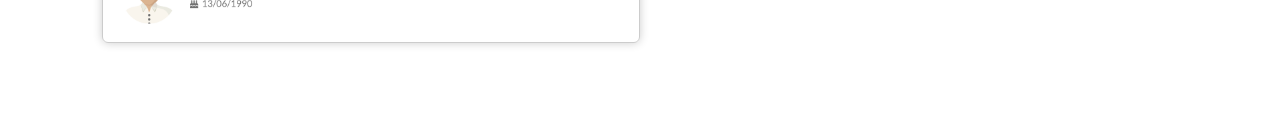
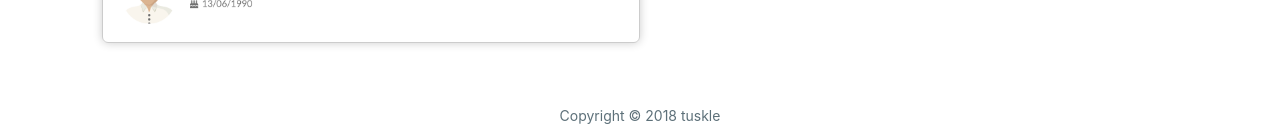
Before and after one commit to tusklehq/tuskle.github.io, a Jekyll site: the page built from index.html, in a window 1280 px wide. Shown: the part 2060-2199 px from the top of the page. Built offline with Jekyll 4.4.1, drawn with Linux system fonts in a browser that asks for light colours; before the commit the page ends 2149 px from its top, so only the background shows below that.

Commit message:
closes #3 - copyright info in footer

```diff
--- a/_config.yml
+++ b/_config.yml
@@ -13,7 +13,7 @@
 # you will see them accessed via {{ site.title }}, {{ site.email }}, and so on.
 # You can create any custom variable you would like, and they will be accessible
 # in the templates via {{ site.myvariable }}.
-title: Tuskle
+title: tuskle
 email: your-email@example.com
 description: >- # this means to ignore newlines until "baseurl:"
   Clinic and Patient management
--- a/_includes/footer.html
+++ b/_includes/footer.html
@@ -1,3 +1,3 @@
-<footer class="site-footer h-card">
-  <data class="u-url" href="{{ "/" | relative_url }}"></data>
+<footer class="site-footer">
+  Copyright © {{ 'now' | date: "%Y" }} {{ site.title }}
 </footer>
--- a/_includes/header.html
+++ b/_includes/header.html
@@ -2,7 +2,7 @@
   <nav class="c-nav c-nav--primary" role="navigation" aria-label="Primary Navigation">
     <div class="c-nav__row o-content-container">
       <div class="c-tusklelogo">
-        tuskle
+        {{ site.title }}
       </div>
     </div>
   </nav>
--- a/assets/css/main.scss
+++ b/assets/css/main.scss
@@ -31,3 +31,10 @@ main {
     margin: 0 auto;
     padding: 0 8vw;
 }
+
+footer {
+    text-align: center;
+    font-size: 14px;
+    color: rgb(93, 112, 121);
+    padding: 1rem 0;
+}
```
